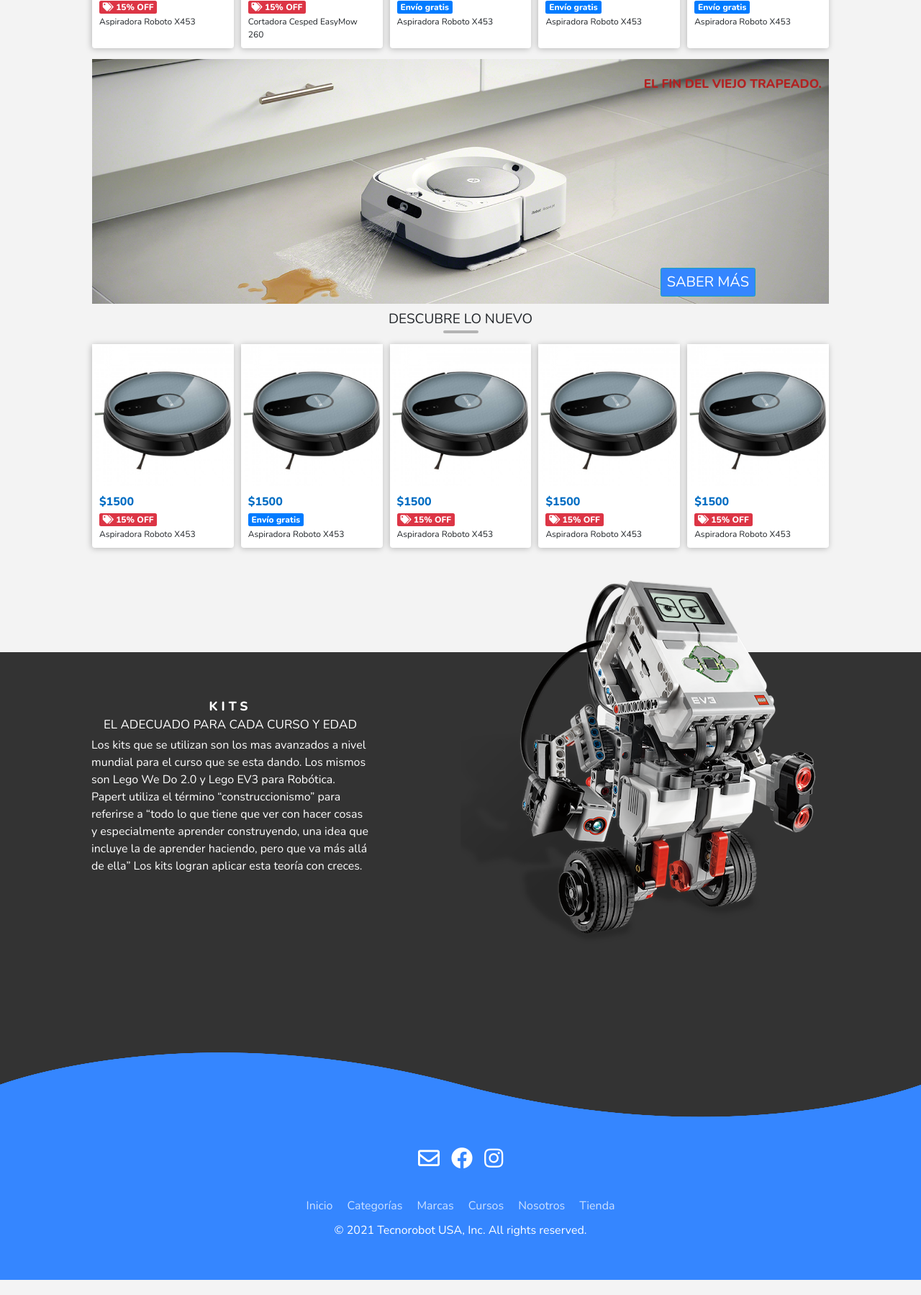
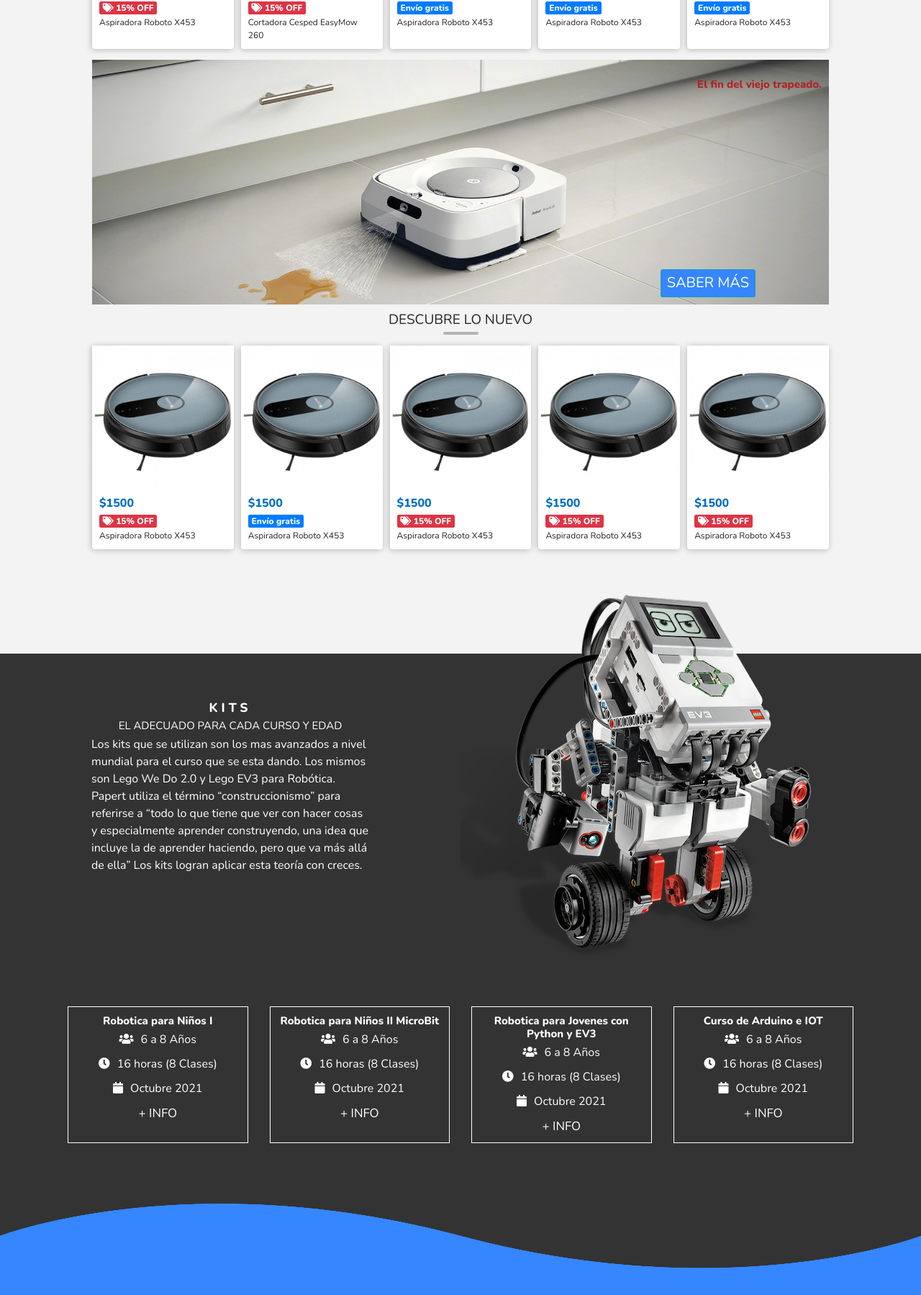
Before and after one commit to cristianl87/Grupo7-Tecnorobot, a Node server app: page / in a window 1280 px wide. Shown: the part 1081-2880 px from the top of the page at 72% size. Before the commit the page ends 2859 px from the top, so only its background shows below. Run offline with Node 20, Linux system fonts and the light colour scheme.

Commit message:
Nueva seccion cursos

```diff
--- a/public/css/styles.css
+++ b/public/css/styles.css
@@ -115,7 +115,7 @@
 nav.desktop ul {
     display: flex;
     justify-content: center;
-    gap: 5rem;
+    gap: 2rem;
     margin-top: 1rem;
     width: 70%;
 }
@@ -157,10 +157,14 @@
     object-fit: cover;
     width:100%;
     height:100%;
+    border-radius: 10px;
 }
 .info-video {
     position: absolute;
     text-align: center;
+    display: flex;
+    flex-direction: column;
+    gap: 1rem;
 }
 
 .tarjeta-ofertas {
@@ -178,7 +182,7 @@
     color: #fff;
     text-transform: uppercase;
 }
-.tarjeta-ofertas h3, h4 {
+.tarjeta-ofertas h3, a {
     font-size: 1.7rem;
     text-transform: uppercase;
     color: #fff;
@@ -187,6 +191,13 @@
 .tarjeta-ofertas h2 span {
     padding: 3px;
     background-color: red;
+}
+.tarjeta-ofertas a {
+    padding: 5px 10px;
+    border: 1px solid #fff;
+}
+.tarjeta-ofertas a:hover {
+    background-color: #fff;
 }
 .home-cards .first {
     background: linear-gradient(45deg, black, transparent), url(/images/aspiradora-mujer.jpg);
@@ -200,11 +211,6 @@
     background-position: center center;
 }
 
-.home-cards .third {
-    background: linear-gradient(45deg, black, transparent), url(/images/curso-robotica.jpeg);
-    background-size: cover;
-    background-position: center center;
-}
 .cursosHeading {
     font-size: 2rem!important;
     font-weight: 600;
@@ -293,7 +299,7 @@
 
 .info-cursos {
     background-color: #333;
-
+    padding-bottom: 100px;
 }
 .info-cursos h4 {
     text-align: center;
@@ -322,6 +328,21 @@
     text-align: center;
     letter-spacing: 5px;
     font-weight: bold;
+}
+
+article.cursos-detalle {
+    text-align: center;
+}
+.caja-curso {
+    border: 1px solid;
+    padding: 10px;
+    margin: 15px;
+}
+.caja-curso h4 {
+    font-weight: bold;
+}
+.caja-curso i {
+    margin-right: 10px;
 }
 /*ESTILOS FOOTER */
 
@@ -556,6 +577,8 @@
     color: white;
 }
 
+
+
 /* MEDIA QUERIES */
 
 /* TABLET */
@@ -573,6 +596,10 @@
     }
     .home-cards .first {
         grid-column: 1 / 3;
+    }
+    .cursos-detalle {
+        display: grid;
+        grid-template-columns: repeat(2, 1fr);
     }
 }
 
@@ -661,7 +688,15 @@
         justify-self: center;
     }
     .info-cursos img {
-        top: -150px;
+        top: -90px;
+    }
+    .cursos-detalle {
+        margin-top: 0!important;
+        grid-column: 1 / 3;
+        grid-template-columns: repeat(4, 1fr);
+        position: relative;
+        top: -50px;
+        max-width: 90%!important;
     }
     .nav-footer ul {
         display: flex;
--- a/views/index.html
+++ b/views/index.html
@@ -65,26 +65,19 @@
                     <div class="tarjeta-ofertas first">
                         <h2>Hasta <span>60% OFF</span></h2>
                         <h3>¡MES DE OFERTAS!</h3>
-                        <h4>Ver Productos</h4>
+                        <a href="#"> Ver Productos </a>
                     </div>
                     <div class="tarjeta-ofertas second">
                         <h2>HOGAR Y JARDIN</h2>
                         <h3>DESCUBRE LO NUEVO</h3>
-                        <h4>Ver Productos</h4>
+                        <a href="#"> Ver Productos </a>
                     </div>
-                    <!-- <div class="tarjeta-ofertas third">
-                        <h2 class="cursosHeading">CURSOS <i class="fas fa-laptop-code"></i> </h2>
-                        <h3>¡COMIENZAN PRONTO!</h3>
-                        <h4>EXPLORAR</h4>
-                    </div> -->
                     <div class="tarjeta-ofertas">
-                        <video src="/video/curso-robotica.mp4" muted autoplay loop id="video">
-
-                        </video>
+                        <video src="/video/curso-robotica.mp4" muted autoplay loop id="video"></video>
                         <div class="info-video">
                             <h2 class="cursosHeading">CURSOS <i class="fas fa-laptop-code"></i> </h2>
                             <h3>¡COMIENZAN PRONTO!</h3>
-                            <h4>EXPLORAR</h4>
+                            <a href="#"> EXPLORAR </a>
                         </div>
                     </div>
             </section>
@@ -219,6 +212,36 @@
                 Papert utiliza el término “construccionismo” para referirse a “todo lo que tiene que ver con hacer cosas y especialmente aprender construyendo, una idea que incluye la de aprender haciendo, pero que va más allá de ella”
                 Los kits logran aplicar esta teoría con creces.</article>
             <img src="/images/EV3.8aaad49a.png" alt="Robot">
+            <article class="cursos-detalle">
+                <div class="caja-curso">
+                    <h4>Robotica para Niños I</h4>
+                    <p><i class="fas fa-users"></i>6 a 8 Años</p>
+                    <p><i class="fas fa-clock"></i>16 horas (8 Clases)</p>
+                    <p><i class="fas fa-calendar"></i>Octubre 2021</p>
+                    <a href="#">+ INFO</a>
+                </div>
+                <div class="caja-curso">
+                    <h4>Robotica para Niños II MicroBit</h4>
+                    <p><i class="fas fa-users"></i>6 a 8 Años</p>
+                    <p><i class="fas fa-clock"></i>16 horas (8 Clases)</p>
+                    <p><i class="fas fa-calendar"></i>Octubre 2021</p>
+                    <a href="#">+ INFO</a>
+                </div>
+                <div class="caja-curso">
+                    <h4>Robotica para Jovenes con Python y EV3</h4>
+                    <p><i class="fas fa-users"></i>6 a 8 Años</p>
+                    <p><i class="fas fa-clock"></i>16 horas (8 Clases)</p>
+                    <p><i class="fas fa-calendar"></i>Octubre 2021</p>
+                    <a href="#">+ INFO</a>
+                </div>
+                <div class="caja-curso">
+                    <h4>Curso de Arduino e IOT</h4>
+                    <p><i class="fas fa-users"></i>6 a 8 Años</p>
+                    <p><i class="fas fa-clock"></i>16 horas (8 Clases)</p>
+                    <p><i class="fas fa-calendar"></i>Octubre 2021</p>
+                    <a href="#">+ INFO</a>
+                </div>
+            </article>
         </section>
     </main>
     <footer class="footer">
```
Also changed, not shown: public/images/EV3.8aaad49a.png, public/images/girl-class.jpg.
